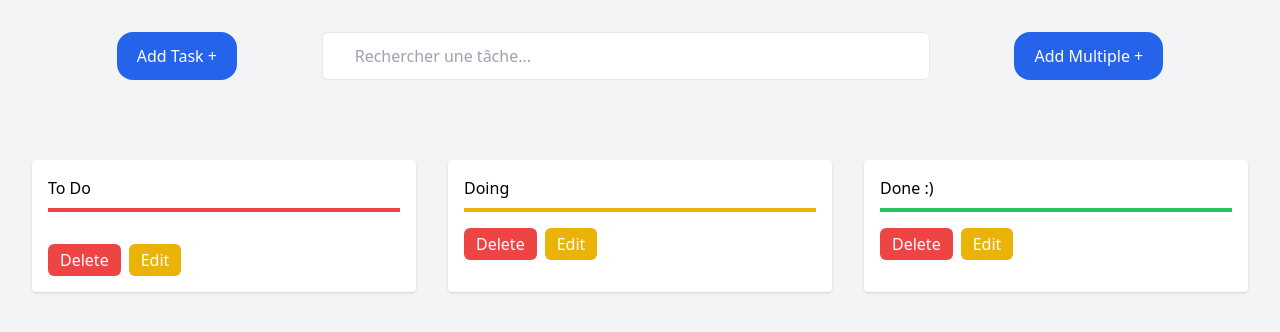
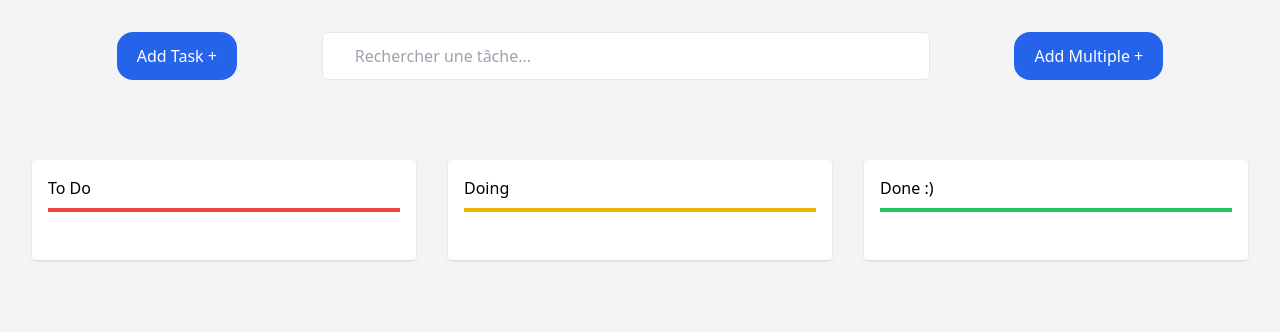
Before and after one commit to Berrouk-Salma/Systme-de-Gestion-des-T-ches-To-Do-List, a website: page index.html in a window 1280 px wide. Drawn offline with nearby package versions, Linux system fonts and the light colour scheme.

Commit message:
change place btn delete and edit from html to js

```diff
--- a/index.html
+++ b/index.html
@@ -10,7 +10,7 @@
 
 <body class="bg-gray-100 p-8">
     <header class="flex justify-evenly mb-20">
-        <h2 id="task" class="px-5 py-3 bg-blue-600 text-white rounded-2xl cursor-pointer">Add Task +</h2>
+        <h2 id="addtask" class="px-5 py-3 bg-blue-600 text-white rounded-2xl cursor-pointer">Add Task +</h2>
         <input class="w-1/2 px-8 py-2 border border-black-300 rounded-md" type="text"
             placeholder="Rechercher une tâche...">
         <h2 class="px-5 py-3 bg-blue-600 text-white rounded-2xl cursor-pointer">Add Multiple +</h2>
@@ -20,28 +20,34 @@
         <div class="bg-white p-4 rounded shadow">
             <h3 class="border-b-4 border-red-500 pb-2 mb-8">To Do</h3>
             <div id="to-do-list" class="space-y-2"></div>
-            <div class="task-buttons flex gap-2 mt-2">
-                <button class="delete-btn bg-red-500 text-white px-3 py-1 rounded-md">Delete</button>
-                <button class="edit-btn bg-yellow-500 text-white px-3 py-1 rounded-md">Edit</button>
+            <div id="task-container">
+                <div class="task-item">
+
+                </div>
             </div>
-
         </div>
 
         <div class="bg-white p-4 rounded shadow">
             <h3 class="border-b-4 border-yellow-500 pb-2 mb-4">Doing</h3>
             <div id="in-progress-list" class="space-y-2"></div>
-            <div class="task-buttons flex gap-2 mt-2">
-                <button class="delete-btn bg-red-500 text-white px-3 py-1 rounded-md">Delete</button>
-                <button class="edit-btn bg-yellow-500 text-white px-3 py-1 rounded-md">Edit</button>
+            <div id="task-container">
+                <div class="task-item">
+
+
+                </div>
             </div>
+
 
         </div>
         <div class="bg-white p-4 rounded shadow">
             <h3 class="border-b-4 border-green-500 pb-2 mb-4">Done :)</h3>
             <div id="done-list" class="space-y-2"></div>
-            <div class="task-buttons flex gap-2 mt-2">
-                <button class="delete-btn bg-red-500 text-white px-3 py-1 rounded-md">Delete</button>
-                <button class="edit-btn bg-yellow-500 text-white px-3 py-1 rounded-md">Edit</button>
+            <div id="task-container">
+                <div class="task-item">
+
+
+                </div>
+                <!-- here can i add more task  -->
             </div>
 
 
--- a/main.js
+++ b/main.js
@@ -1,10 +1,11 @@
-const addTaskBtn = document.getElementById("task");
+const addTaskBtn = document.getElementById("addtask");
 const addForm = document.getElementById("task-form");
 const cancelBtn = document.getElementById("cancel");
 const toDoList = document.getElementById("to-do-list");
 const modal = document.getElementById("modal");
 const inProgressList = document.getElementById("in-progress-list");
 const doneList = document.getElementById("done-list");
+// const taskContainer = document.getElementById('task-container');
 
 addTaskBtn.addEventListener("click", () => {
     modal.classList.remove("hidden");
@@ -34,9 +35,11 @@ addForm.addEventListener("submit", (event) => {
     } else if (priority.includes("P3 (en vert)")) {
         taskElement.classList.add("bg-green-600");
     }
-    taskElement.innerHTML = `<strong>${title}</strong><br><span>${date}</span>`;
 
-
+    taskElement.innerHTML = `<strong>title: ${title}</strong><br><span> date : ${date}</span>
+                            <button class="delete-btn bg-red-500 text-white px-3 py-1 rounded-md">Delete</button>
+                        <button class="edit-btn bg-yellow-500 text-white px-3 py-1 rounded-md">Edit</button>
+                            `;
     if (category === "to-do-list") {
         toDoList.appendChild(taskElement);
     } else if (category === "in-progress-list") {
```
